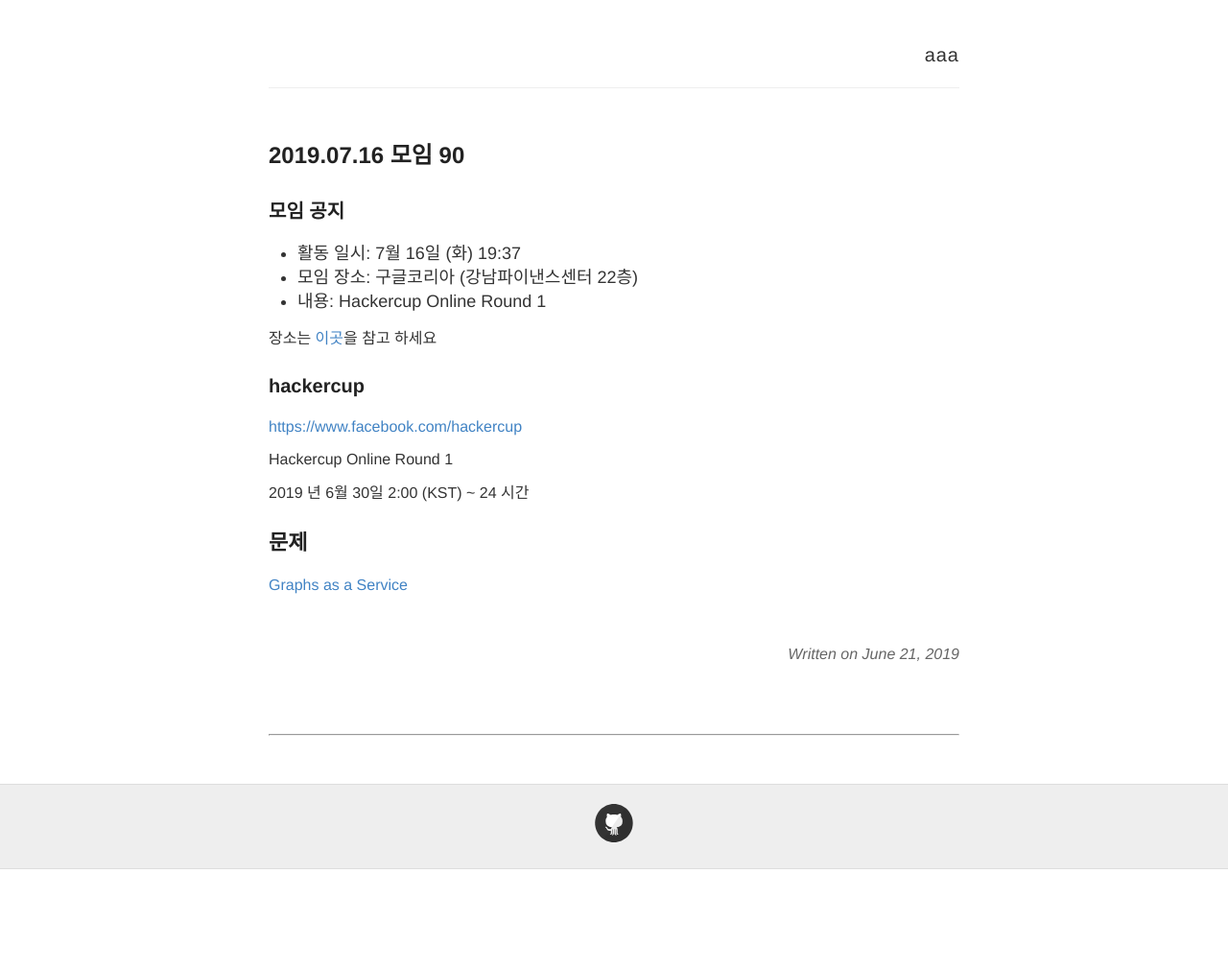
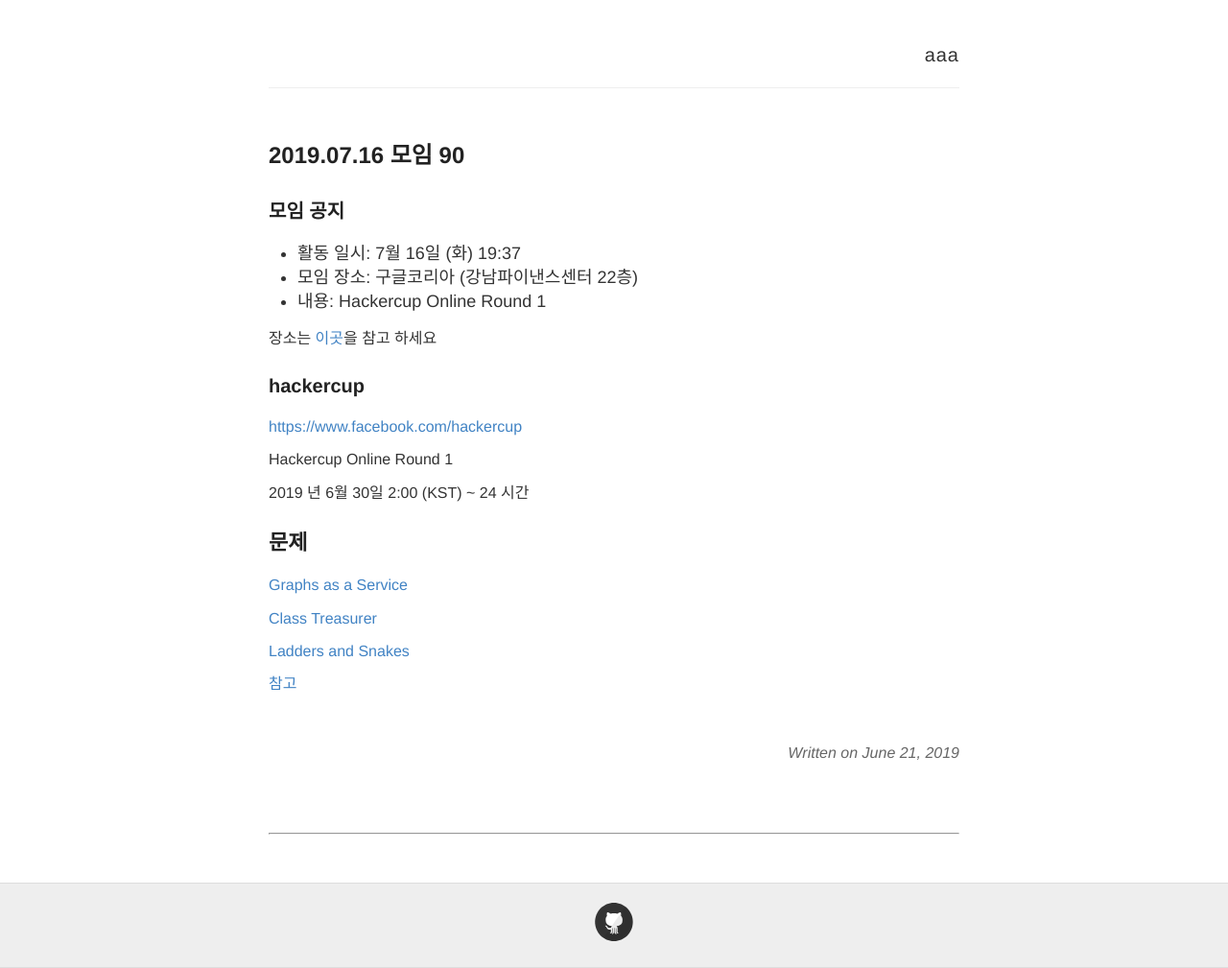
Before and after one commit to seirion/aaa, a Jekyll site: the page built from _posts/2019-07-16-meeting-090.md, in a window 1280 px wide. Shown: the whole page at 96% size. Built offline with Jekyll 4.4.1, drawn with Linux system fonts in a browser that asks for light colours; comment, search, counter and statistics services are not loaded; before the commit the page ends 906 px from its top, so only the background shows below that.

Commit message:
Update 2019-07-16-meeting-090.md

```diff
--- a/_posts/2019-07-16-meeting-090.md
+++ b/_posts/2019-07-16-meeting-090.md
@@ -25,3 +25,14 @@
 ## 문제
 
 [Graphs as a Service](https://www.facebook.com/hackercup/problem/862237970786911/)
+
+
+
+[Class Treasurer](https://web.facebook.com/hackercup/problem/2448144345414246/)
+
+
+
+[Ladders and Snakes](https://web.facebook.com/hackercup/problem/448364075989193/)
+
+
+[참고](https://greeksharifa.github.io/algorithm%20&%20data%20structure/2018/07/11/algorithm-dinic/)
```
